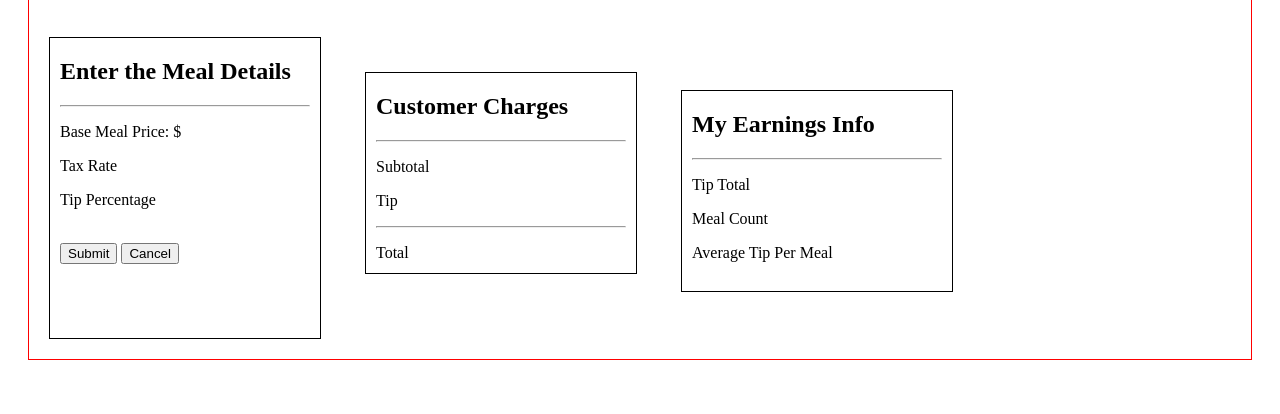
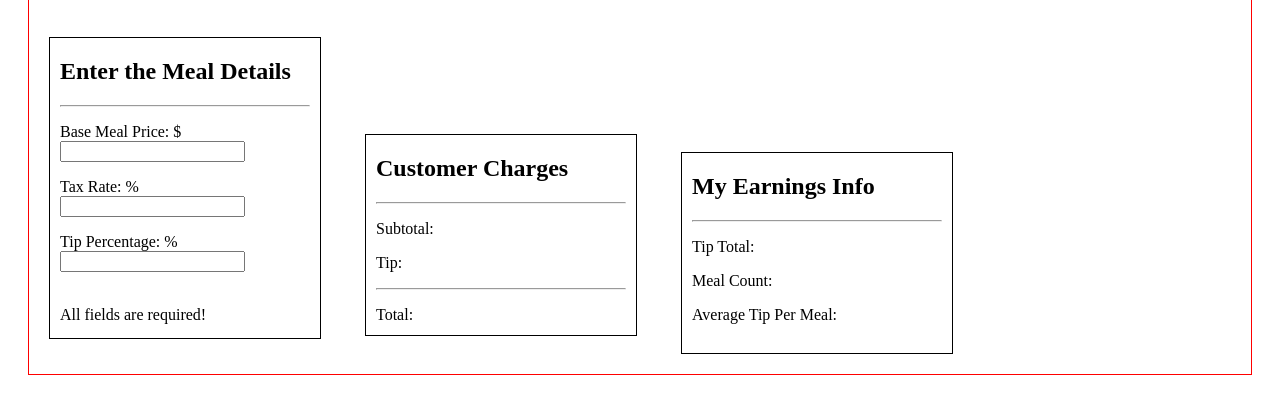
Before and after one commit to cbilliau/waitstaffCalculator, a plain HTML site: page index.html in a window 1280 px wide. Shown: the part 84-498 px from the top of the page. Drawn offline with nearby package versions, Linux system fonts and the light colour scheme; some packages are replaced by stand-ins of ours.

Commit message:
Begin connecting ng-submit and validation functions.

```diff
--- a/index.html
+++ b/index.html
@@ -1,5 +1,5 @@
 <!DOCTYPE html>
-<html lang="en">
+<html lang="en" ng-app="calcApp">
 <head>
 	<link rel="stylesheet" type="text/css" href="styles/styles.css">
 	<script data-require="angular.js@1.3.10" data-semver="1.3.10" src="https://code.angularjs.org/1.3.10/angular.js"></script>
@@ -9,39 +9,49 @@
 	<title>Waitstaff Calculator</title>
 </head>
 
-<body>
+<body ng-controller="RootCtrl as vm">
 	<div class="container">
 
 		<div class="title">
 			<h1>Waitstaff Calculator</h1>
 		</div>
 
-		<div class="details">
+		<form class="details" name="mealForm" ng-submit="submit()">
 			<h2>Enter the Meal Details</h2>
 			<hr>
-			<p>Base Meal Price: $</p>
-			<p>Tax Rate</p>
-			<p>Tip Percentage</p>
+			<p>Base Meal Price: $ <input type="number" ng-model="mealPrice" required ng-pattern="/^\d+$/" /></p>
+			<p>Tax Rate: %<input type="number" ng-model="taxRate" required ng-pattern="/^\d+$/" /></p>
+			<p>Tip Percentage: %<input type="number" ng-model="tipPerc" required ng-pattern="/^\d+$/" /></p>
 			<br />
-			<button type="button" name="button">Submit</button>
-			<button type="button" name="button">Cancel</button>
-		</div>
+
+			<!-- Submit -->
+			<div ng-if="mealForm.$valid">
+				<button type="button" name="button">Submit</button>
+				<button type="button" name="button">Cancel</button>
+			</div>
+
+			<!-- Form Validation -->
+			<div ng-if="mealForm.$invalid" ng-messages="mealForm.$error">
+				<span class="error" ng-message="required">All fields are required!</span>
+				<span class="error" ng-message="pattern">Field requires a number!</span>
+			</div>
+		</form>
 
 		<div class="charges">
 			<h2>Customer Charges</h2>
 			<hr>
-			<p>Subtotal</p>
-			<p>Tip</p>
+			<p>Subtotal: </p>
+			<p>Tip: </p>
 			<hr>
-			<p>Total</p>
+			<p>Total: </p>
 		</div>
 
 		<div class="earnings">
 			<h2>My Earnings Info</h2>
 			<hr>
-			<p>Tip Total</p>
-			<p>Meal Count</p>
-			<p>Average Tip Per Meal</p>
+			<p>Tip Total: </p>
+			<p>Meal Count: </p>
+			<p>Average Tip Per Meal: </p>
 		</div>
 
 	</div>
--- a/js/script.js
+++ b/js/script.js
@@ -0,0 +1,11 @@
+angular.module('calcApp', [ 'ngMessages' ])
+			 .controller('RootCtrl', [ '$scope', function($scope)	{
+
+				 $scope.submit = function(){
+				 if( $scope.mealForm.$valid ) {
+				     console.log('The form is valid');
+				 } else {
+				     console.log('The form is invalid');
+				 }
+			 }
+			 }]);
```
